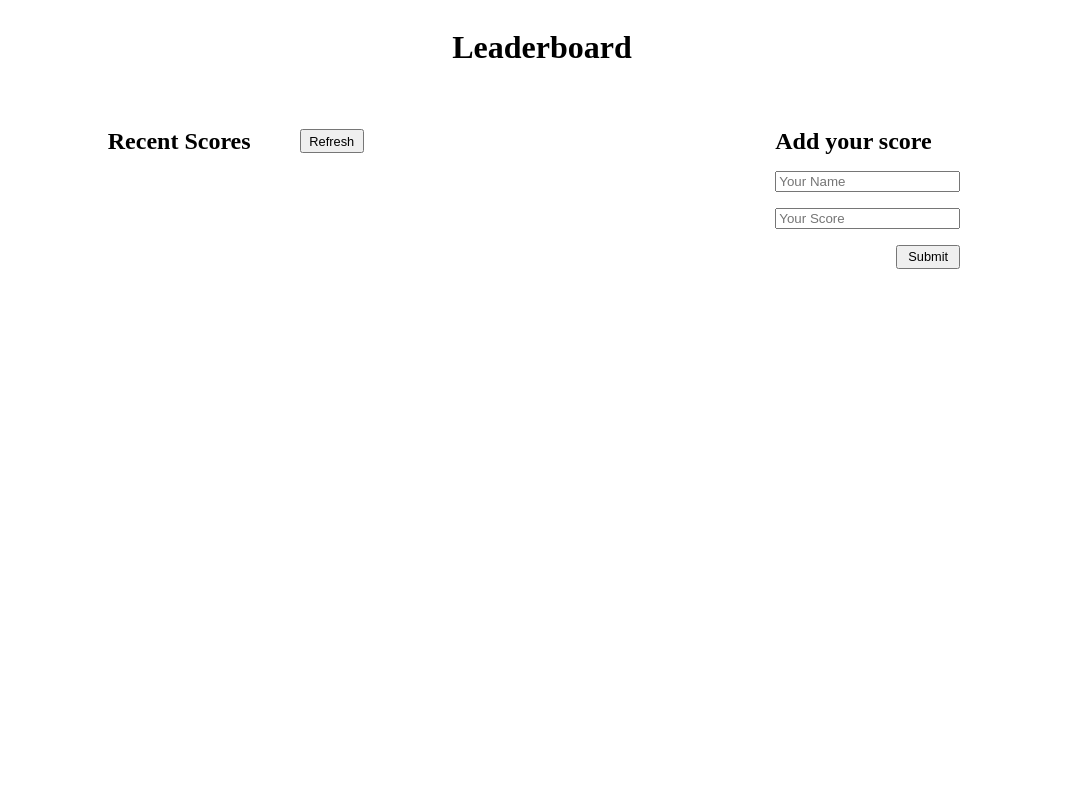
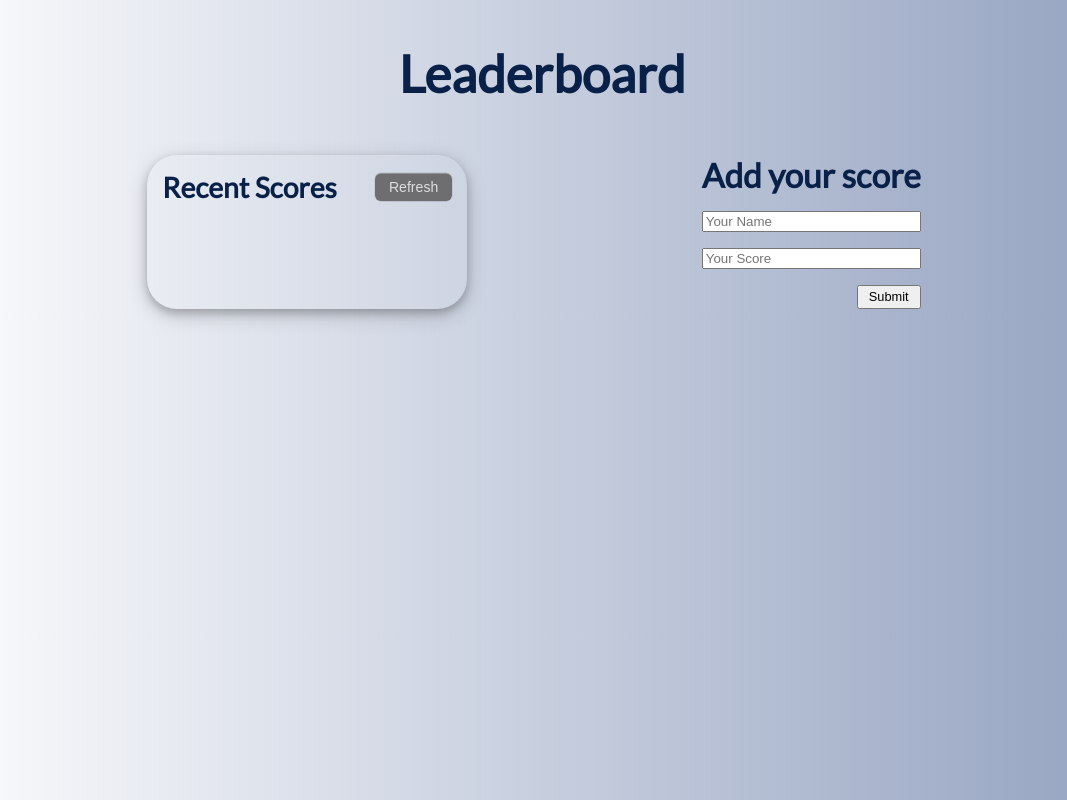
Before and after one commit to usamamaliq/Leaderboard, a website built with webpack: page src/index.html in a window 1280 px wide. Shown: the whole page, without its empty margins (106-1173 px from the left). Built offline with nearby package versions, Linux system fonts and the light colour scheme; no server answers.

Commit message:
Add style for score card

```diff
--- a/src/index.html
+++ b/src/index.html
@@ -3,16 +3,17 @@
 <head>
     <meta charset="UTF-8">
     <meta name="viewport" content="width=device-width, initial-scale=1.0">
+    <link rel="stylesheet" href="https://fonts.googleapis.com/css?family=Lato">
     <title>Leaderboard</title>
 </head>
 <body>
     <div class="mainTitle">
-<h1 class="heading">Leaderboard</h1>
+<h1 class="heading blue">Leaderboard</h1>
 </div>
 <section class="mainContainer">
     <div class="scoreContainer">
         <div class="titleContainer">
-            <h2 class="scoreTitle">Recent Scores</h2>
+            <h2 class="scoreTitle blue">Recent Scores</h2>
             <button type="button" class="refreshButton">Refresh</button>
         </div>
         <div class="recentScores">
@@ -22,7 +23,7 @@
     </div>
     <div class="scoreInput">
         <div class="inputTitleContainer">
-            <h2 class="inputTitle">Add your score</h2>
+            <h2 class="inputTitle blue">Add your score</h2>
         </div>
         <form class="inputForm" action="submit">
             <input type="text" class="nameValue" name="name" placeholder="Your Name" required>
--- a/src/style.css
+++ b/src/style.css
@@ -1,3 +1,23 @@
+body {
+  font-family: "Lato", serif;
+  background-image: linear-gradient(to right, rgba(11, 226, 3, 0), rgb(144, 159, 190));
+}
+
+.blue {
+  color: #092149;
+}
+
+.heading {
+  font-size: 4vw;
+}
+
+.scoreTitle {
+  font-size: 2.2vw;
+}
+
+.inputTitle{
+  font-size: 2.6vw;
+}
 .bgGrey {
   background-color: rgb(167, 169, 170);
 }
@@ -6,19 +26,28 @@
   width: 100vw;
   display: flex;
   justify-content: center;
-  align-items: center;
+  margin-top: 1vh;
 }
 
 .mainContainer {
   display: flex;
   justify-content: space-around;
-  margin-top: 5vh;
+  margin-top: 2vh;
+}
+
+.scoreContainer {
+  /* padding: 15px; */
+  width: 25vw;
+  box-shadow: 0 4px 8px 0 rgba(0, 0, 0, 0.2), 0 6px 20px 0 rgba(0, 0, 0, 0.19);
+  /* height: 60vh; */
+  margin-left: 10vw;
+  border-radius: 30px 30px 30px 30px;
 }
 
 .titleContainer {
-  width: 20vw;
   display: flex;
   align-items: center;
+  padding: 15px;
 }
 
 h2 {
@@ -27,9 +56,53 @@ h2 {
 
 .refreshButton {
   margin-left: auto;
-  width: 5vw;
-  height: 3vh;
-  font-size: 1vw;
+   display: flex;
+   flex-direction: column;
+   align-items: center;
+   padding: 6px 14px;
+  border-radius: 6px;
+   border: none;
+  font-size: 1.1vw;
+   background: #6E6D70;
+   box-shadow: 0px 0.5px 1px rgba(0, 0, 0, 0.1), inset 0px 0.5px 0.5px rgba(255, 255, 255, 0.5), 0px 0px 0px 0.5px rgba(0, 0, 0, 0.12);
+   color: #DFDEDF;
+   user-select: none;
+   -webkit-user-select: none;
+   touch-action: manipulation;
+
+}
+
+.refreshButton:hover {
+  box-shadow: inset 0px 0.8px 0px -0.25px rgba(255, 255, 255, 0.2), 0px 0.5px 1px rgba(0, 0, 0, 0.1), 0px 0px 0px 3.5px rgba(58, 108, 217, 0.5);
+  outline: 0;
+}
+
+.scoreList {
+  font-size: 1.5vw;
+  margin-top: 0;
+  /* padding-left: 1.1vw; */
+  /* background-color: #f5f7fa; */
+}
+
+li {
+  background-color: #adc2e9;
+  margin: 10px;
+  margin-left: 2vw;
+  margin-right: 2vw;
+  padding-left: 30px;
+  border-radius: 50px;
+  box-shadow: 0 4px 8px 0 rgba(0, 0, 0, 0.2), 0 6px 20px 0 rgba(0, 0, 0, 0.19);
+  border: 1px solid transparent;
+  cursor: pointer;
+}
+
+li:hover {
+  /* background-color: #214588; */
+  border: 1px solid white;
+}
+
+.scoreInput {
+  margin-right: 10vw;
 }
 
 .inputForm {
@@ -40,6 +113,7 @@ h2 {
 ul {
   list-style: none;
   padding: 0;
+  /* margin: 0; */
 }
 
 .inputForm input {
```
Also changed, not shown: dist/index.html, dist/main.js.
